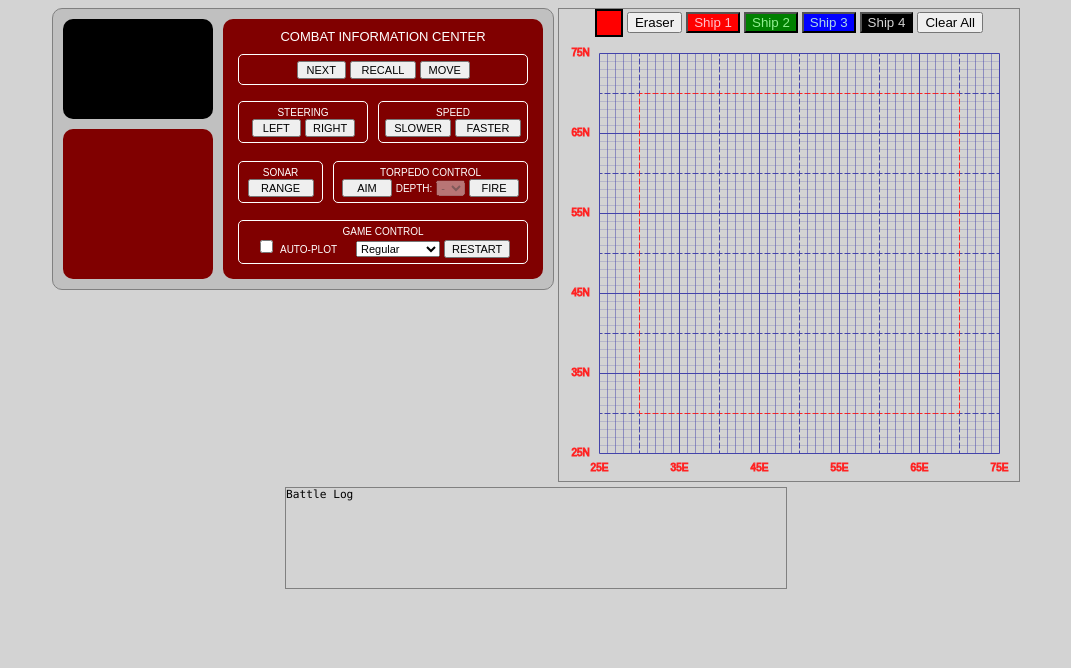
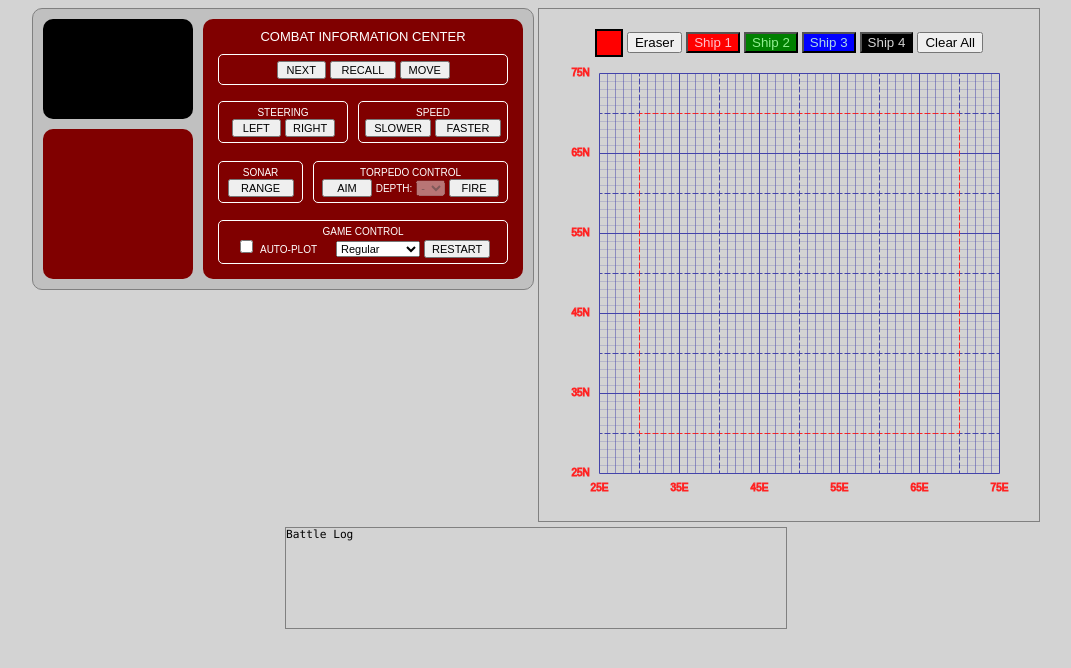
Before and after one commit to thatmichaelpark/code-name-sector, a plain HTML site: page CodeNameSector.html in a window 1280 px wide. Shown: the whole page, without its empty margins (104-1175 px from the left). Drawn offline with Linux system fonts and the light colour scheme.

Commit message:
rename map to chart

```diff
--- a/cns.css
+++ b/cns.css
@@ -114,7 +114,7 @@ button.big {
 	left: 15px;
 	right: 15px;
 }
-#map {
+#chart {
 	position: relative;
 	padding: 20px;
 }
```
